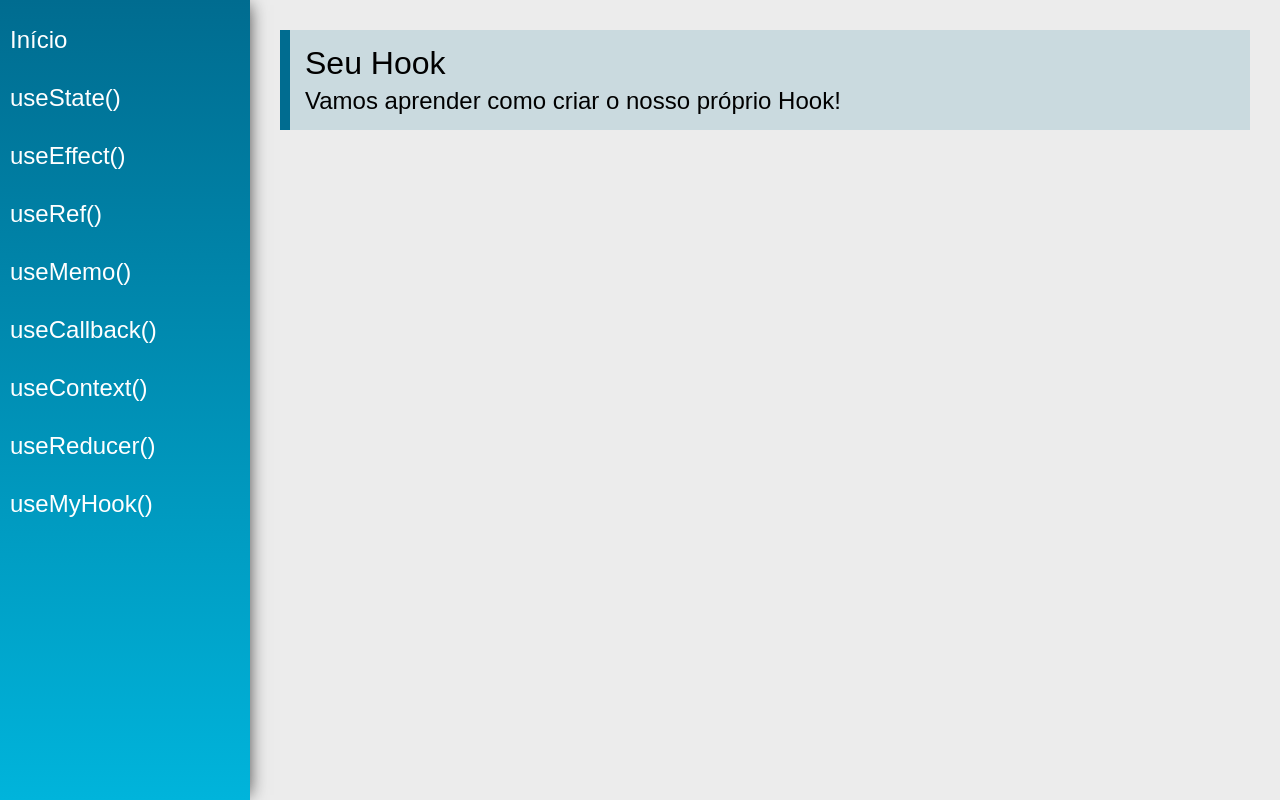
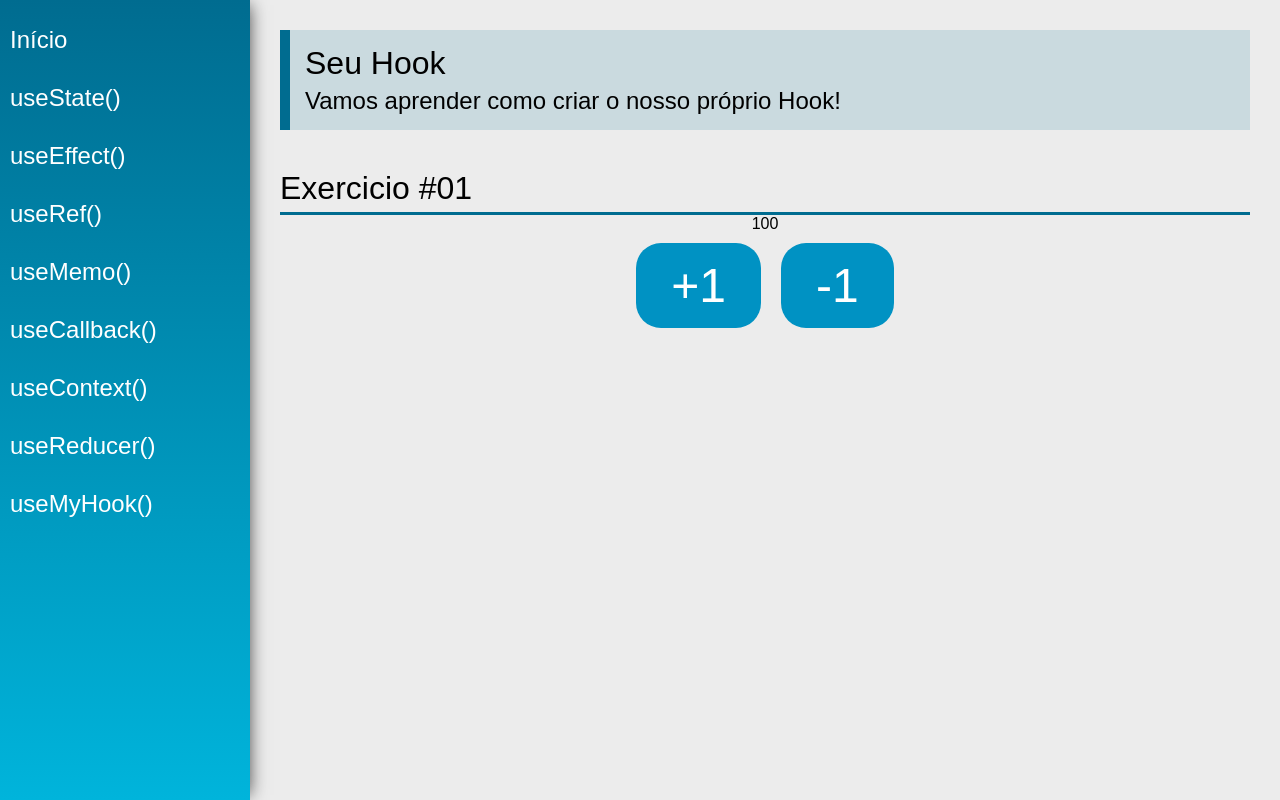
Before and after one commit to jaisonrobson/reacthooks, a React (Create React App) app: page /useCustom in a window 1280 px wide. Built offline with nearby package versions, Linux system fonts and the light colour scheme.

Commit message:
#Aula78 - criado primeiro hook encapsulado personalizado de contador

```diff
--- /dev/null
+++ b/src/hooks/useCounter.js
@@ -0,0 +1,15 @@
+import { useState } from 'react'
+
+export const useCounter = (initialValue = 100) => {
+    const [count, setCount] = useState(initialValue)
+
+    function inc() {
+        setCount(count + 1)
+    }
+
+    function dec() {
+        setCount(count - 1)
+    }
+
+    return [count, inc, dec]
+}
--- a/src/views/examples/UseCustom.jsx
+++ b/src/views/examples/UseCustom.jsx
@@ -1,13 +1,39 @@
 import React from 'react'
 import PageTitle from '../../components/layout/PageTitle'
+import SectionTitle from '../../components/layout/SectionTitle'
+import { useCounter } from '../../hooks/useCounter'
 
 const UseRef = (props) => {
+    const [count, inc, dec] = useCounter()
+
     return (
         <div className="UseCustom">
             <PageTitle
                 title="Seu Hook"
                 subtitle="Vamos aprender como criar o nosso próprio Hook!"
             />
+
+            <SectionTitle title="Exercicio #01" />
+
+            <div className="center">
+                <span className="center">{count}</span>
+
+                <div>
+                    <button
+                        className="btn"
+                        onClick={() => inc()}
+                    >
+                        +1
+                    </button>
+
+                    <button
+                        className="btn"
+                        onClick={() => dec()}
+                    >
+                        -1
+                    </button>
+                </div>
+            </div>
         </div>
     )
 }
```
